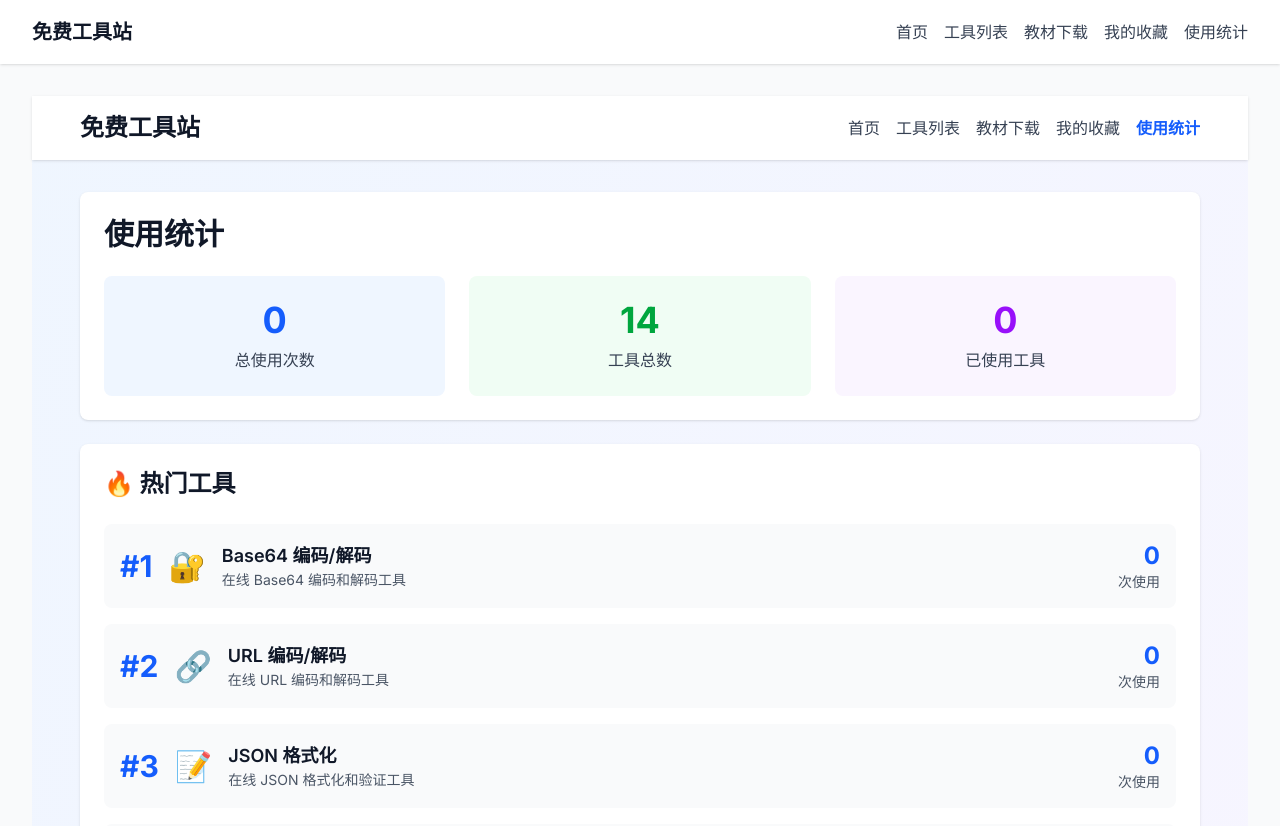
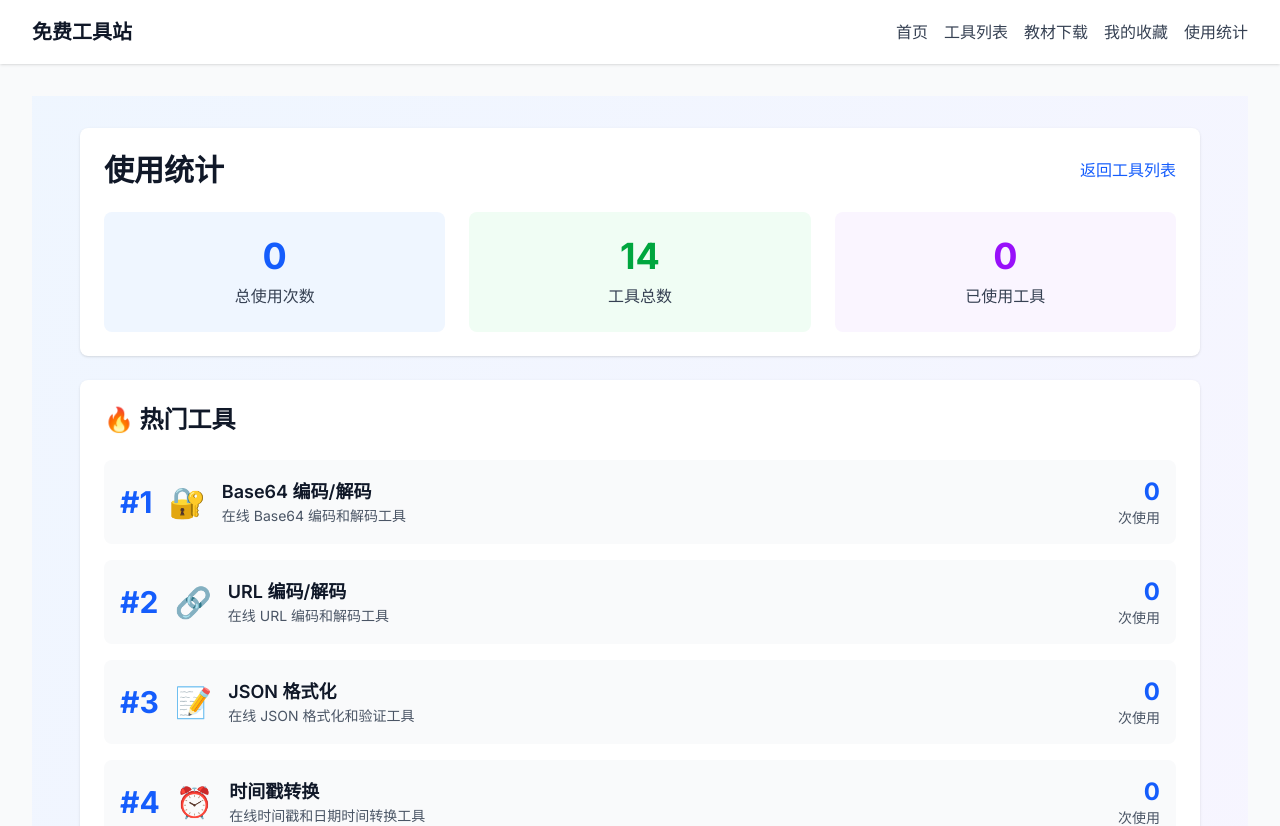
Before and after one commit to 37748846/free-tools-site, a Next.js app: page /stats in a window 1280 px wide. Shown: the top 826 px of the page. Built offline with nearby package versions, Linux system fonts and the light colour scheme.

Commit message:
fix: 删除教材下载、收藏、统计页的重复导航栏

```diff
--- a/src/app/favorites/page.tsx
+++ b/src/app/favorites/page.tsx
@@ -119,31 +119,6 @@ export default function FavoritesPage() {
 
   return (
     <div className="min-h-screen bg-gradient-to-br from-blue-50 to-purple-50">
-      {/* Header */}
-      <header className="bg-white shadow-sm">
-        <div className="max-w-6xl mx-auto px-4 py-4">
-          <div className="flex items-center justify-between">
-            <Link href="/" className="text-2xl font-bold text-gray-900">
-              免费工具站
-            </Link>
-            <nav className="flex space-x-4">
-              <Link href="/" className="text-gray-700 hover:text-gray-900">
-                首页
-              </Link>
-              <Link href="/tools" className="text-gray-700 hover:text-gray-900">
-                工具列表
-              </Link>
-              <Link href="/textbooks" className="text-gray-700 hover:text-gray-900">
-                教材下载
-              </Link>
-              <Link href="/favorites" className="text-blue-600 hover:text-blue-800 font-semibold">
-                我的收藏
-              </Link>
-            </nav>
-          </div>
-        </div>
-      </header>
-
       {/* Main Content */}
       <main className="max-w-6xl mx-auto px-4 py-8">
         <div className="bg-white rounded-lg shadow p-6">
--- a/src/app/stats/page.tsx
+++ b/src/app/stats/page.tsx
@@ -138,42 +138,22 @@ export default function StatsPage() {
 
   return (
     <div className="min-h-screen bg-gradient-to-br from-blue-50 to-purple-50">
-      {/* Header */}
-      <header className="bg-white shadow-sm">
-        <div className="max-w-6xl mx-auto px-4 py-4">
-          <div className="flex items-center justify-between">
-            <Link href="/" className="text-2xl font-bold text-gray-900">
-              免费工具站
-            </Link>
-            <nav className="flex space-x-4">
-              <Link href="/" className="text-gray-700 hover:text-gray-900">
-                首页
-              </Link>
-              <Link href="/tools" className="text-gray-700 hover:text-gray-900">
-                工具列表
-              </Link>
-              <Link href="/textbooks" className="text-gray-700 hover:text-gray-900">
-                教材下载
-              </Link>
-              <Link href="/favorites" className="text-gray-700 hover:text-gray-900">
-                我的收藏
-              </Link>
-              <Link href="/stats" className="text-blue-600 hover:text-blue-800 font-semibold">
-                使用统计
-              </Link>
-            </nav>
-          </div>
-        </div>
-      </header>
-
       {/* Main Content */}
       <main className="max-w-6xl mx-auto px-4 py-8">
         <div className="space-y-6">
           {/* 总体统计 */}
           <div className="bg-white rounded-lg shadow p-6">
-            <h1 className="text-3xl font-bold text-gray-900 mb-6">
-              使用统计
-            </h1>
+            <div className="flex justify-between items-center mb-6">
+              <h1 className="text-3xl font-bold text-gray-900">
+                使用统计
+              </h1>
+              <Link
+                href="/tools"
+                className="text-blue-600 hover:text-blue-800"
+              >
+                返回工具列表
+              </Link>
+            </div>
             <div className="grid grid-cols-1 md:grid-cols-3 gap-6">
               <div className="bg-blue-50 rounded-lg p-6 text-center">
                 <div className="text-4xl font-bold text-blue-600 mb-2">
--- a/src/app/textbooks/page.tsx
+++ b/src/app/textbooks/page.tsx
@@ -34,28 +34,6 @@ export default function TextbooksPage() {
 
   return (
     <div className="min-h-screen bg-gradient-to-br from-blue-50 to-purple-50">
-      {/* Header */}
-      <header className="bg-white shadow-sm">
-        <div className="max-w-6xl mx-auto px-4 py-4">
-          <div className="flex items-center justify-between">
-            <Link href="/" className="text-2xl font-bold text-gray-900">
-              免费工具站
-            </Link>
-            <nav className="flex space-x-4">
-              <Link href="/" className="text-gray-700 hover:text-gray-900">
-                首页
-              </Link>
-              <Link href="/tools" className="text-gray-700 hover:text-gray-900">
-                工具列表
-              </Link>
-              <Link href="/textbooks" className="text-gray-700 hover:text-gray-900">
-                教材下载
-              </Link>
-            </nav>
-          </div>
-        </div>
-      </header>
-
       {/* Hero Section */}
       <section className="py-16 px-4">
         <div className="max-w-6xl mx-auto text-center">
@@ -153,7 +131,7 @@ export default function TextbooksPage() {
           <h2 className="text-3xl font-bold text-gray-900 mb-12 text-center">
             下载方式
           </h2>
-          <div className="grid grid-cols-1 md:grid-cols-2 gap-8">
+          <div className="grid grid-cols-1 md:grid-cols-2 lg:grid-cols-3 gap-8">
             <div className="bg-blue-50 rounded-lg p-6">
               <h3 className="text-xl font-semibold text-gray-900 mb-4">
                 方式1：GitHub 官方下载
```
